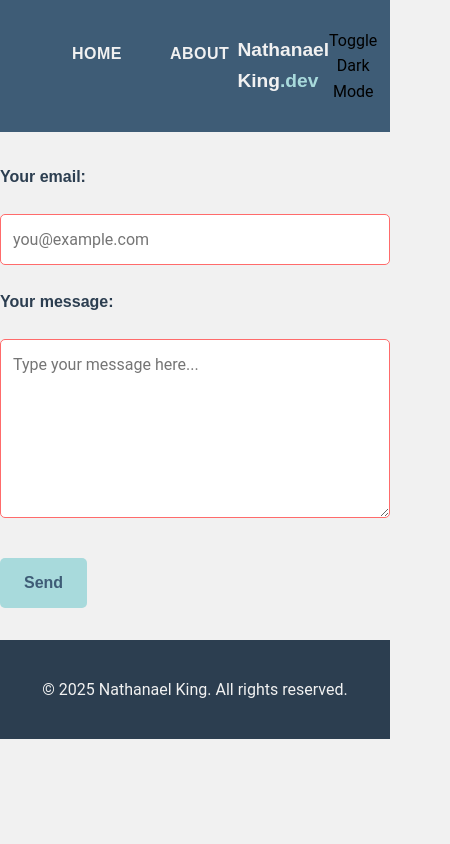
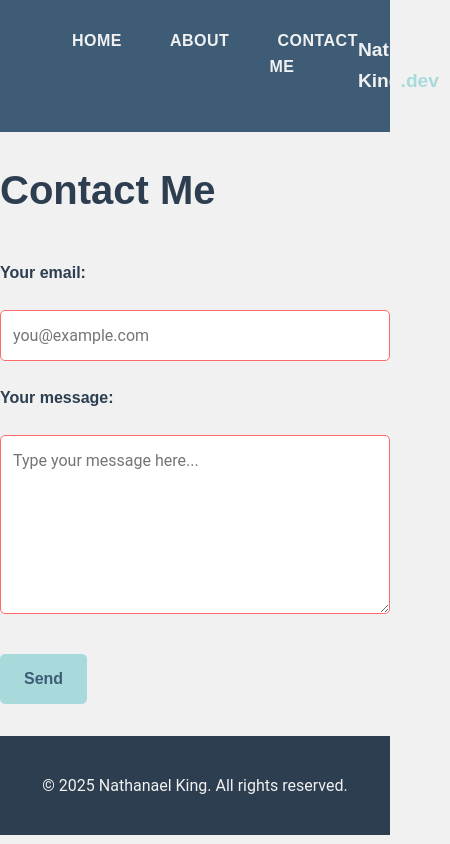
Before and after one commit to DeviousWings/PortDev, a plain HTML site: page contact.html in a window 390 px wide. Shown: the whole page, 450 px wide, since content can reach past the window. Drawn offline with Linux system fonts and the light colour scheme; a web font is replaced by a local one.

Commit message:
added contact.html to all nav bar

```diff
--- a/contact.html
+++ b/contact.html
@@ -11,13 +11,14 @@
     <nav class="navbar">
         <div class="nav-left"><img src="pics/space_rd.jpg" alt="Logo image"></div>
          <ul class="nav-links">
-           <li><a href="index.html">Home</a></li>
-           <li><a href="about.html">About</a></li>
+            <li><a href="index.html">Home</a></li>
+            <li><a href="about.html" class="active">About</a></li>
+            <li><a href="contact.html" class="active">Contact Me</a></li>
          </ul>
          <div class="nav-right">Nathanael King<span>.dev</span></div>
-         <button id="toggle-dark">Toggle Dark Mode</button>
      </nav>
      <form action="https://formspree.io/f/xqapnzee" method="POST" class="contact-form">
+        <h1>Contact Me</h1>
         <label for="email">Your email:</label>
         <input type="email" id="email" name="email" placeholder="you@example.com" required />
 
```
Also changed, not shown: index.html (+2 -2 lines).
